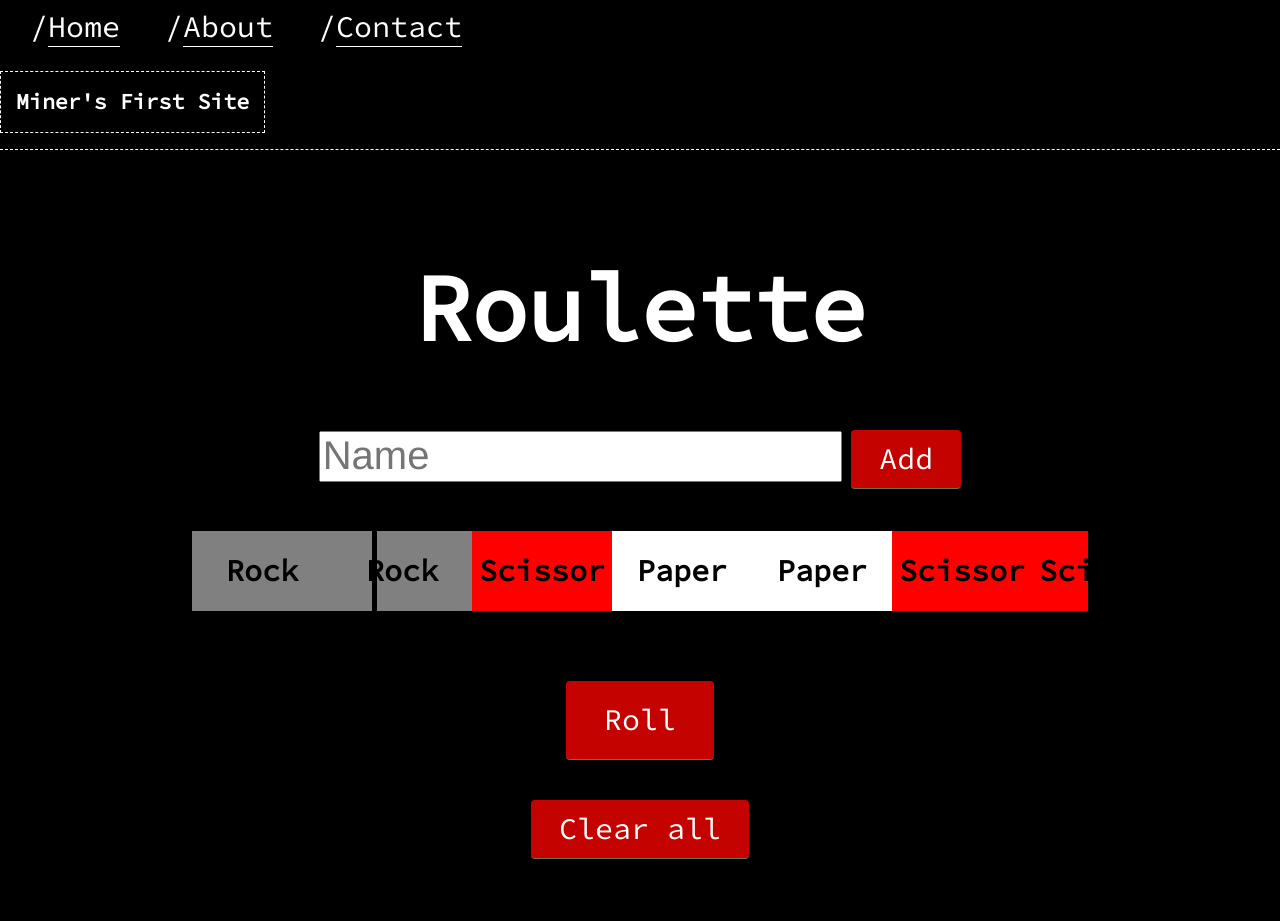
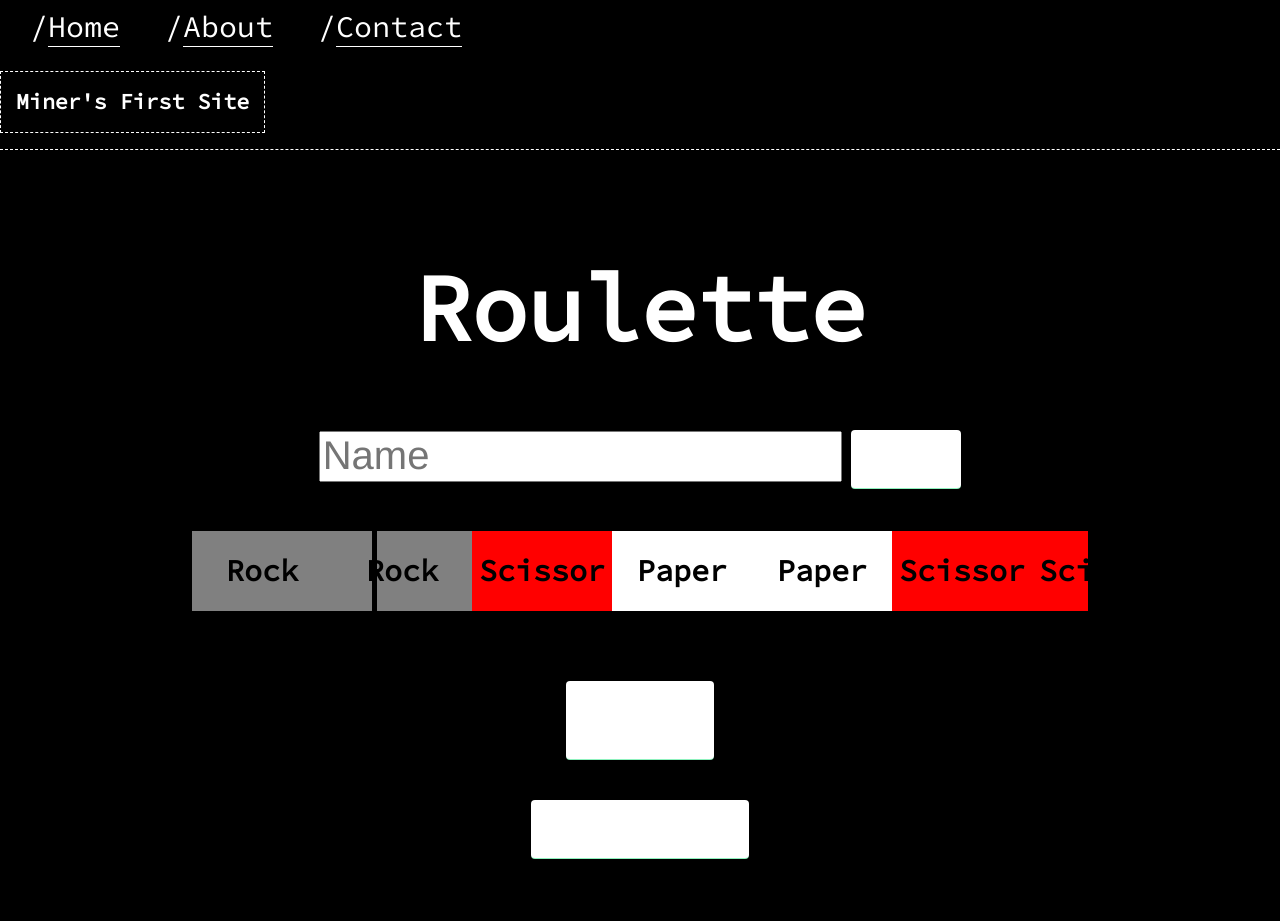
Before and after one commit to MinerBryan/mineshaft, a Jekyll site: the page built from _posts/2020-11-12-roulette.md, in a window 1280 px wide. Built offline with Jekyll 4.4.1, drawn with Linux system fonts in a browser that asks for light colours.

Commit message:
Update roulette.css

```diff
--- a/css/roulette.css
+++ b/css/roulette.css
@@ -261,7 +261,7 @@ button {
     font-family: 'Source Code Pro', "Courier New", Courier, monospace;
     border-radius: 4px;
     border-bottom: 1px solid rgba( 28, 227, 125, 0.5 );
-    background: rgb(196, 3, 0);
+    background: rgb(255, 255, 255);
     color: #fff;
     box-shadow: 0px 0px 0px rgba( 15, 165, 60, 0.1 );
 
@@ -282,7 +282,7 @@ button {
 
   #startButton:hover {
     top: -10px;
-    box-shadow: 0px 10px 10px rgba( 15, 165, 60, 0.2 );
+    box-shadow: 0px 10px 10px rgba( 209, 209, 209, 0.2 );
 
     -webkit-transform: rotateX(10deg);
        -moz-transform: rotateX(10deg);
@@ -292,6 +292,6 @@ button {
 
   button:active {
     top: 0px;
-    box-shadow: 0px 0px 0px rgba( 15, 165, 60, 0.0 );
-    background: rgb(230, 6, 2);
+    box-shadow: 0px 0px 0px rgba( 209, 209, 209, 0.0 );
+    background: rgb(209, 209, 209);
   }
```
